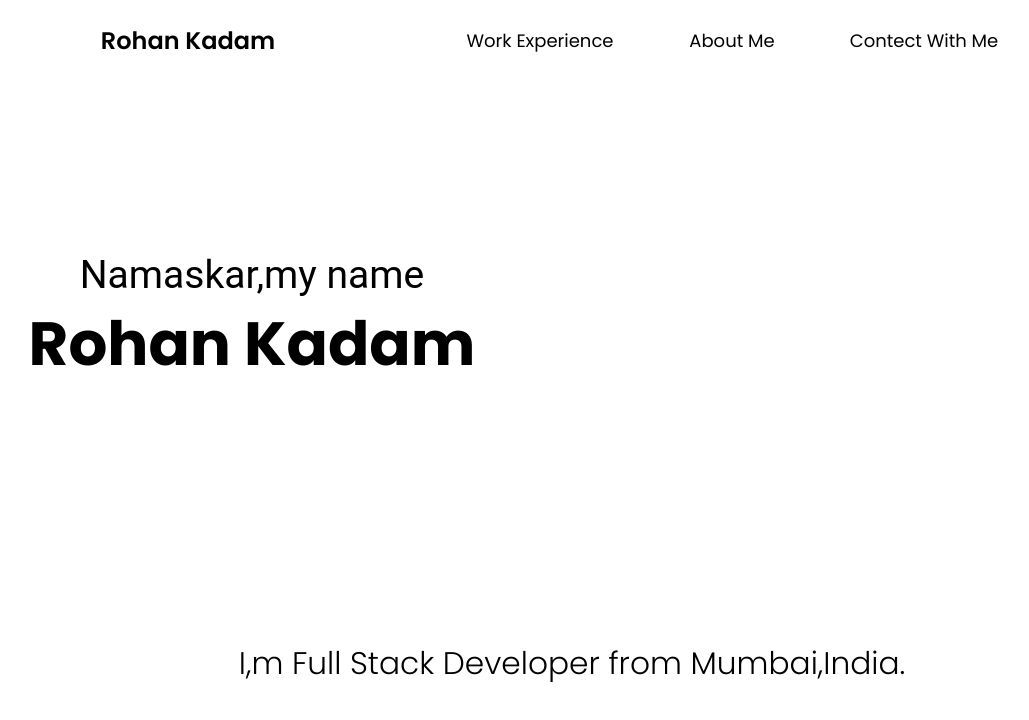
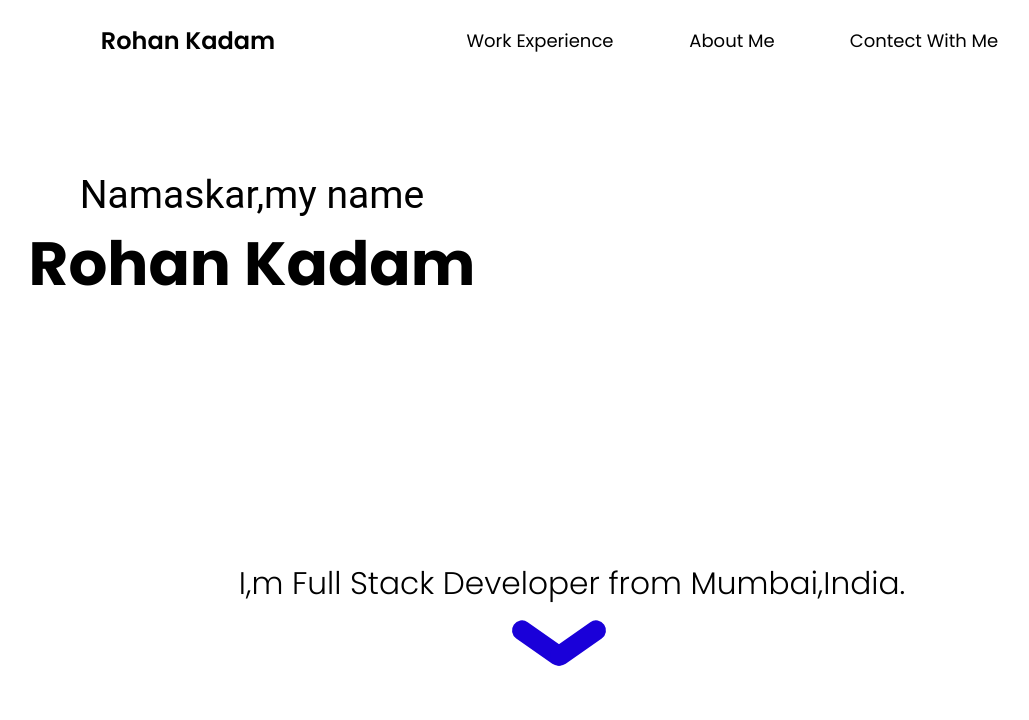
Before and after one commit to Rohan2596/rohan_kadam_porto, a React (Create React App) app: page / in a window 1280 px wide. Shown: the top 720 px of the page, without its empty margins (68-1097 px from the left). Built offline with nearby package versions, Linux system fonts and the light colour scheme.

Commit message:
ADDED: Arrow icon added.

```diff
--- a/src/App.js
+++ b/src/App.js
@@ -8,7 +8,7 @@ import ContactComponent from './component/body/contact';
 function App() {
   return (
     <div className="App">
-      <HeaderComponent />
+      <HeaderComponent  />
       <HomeComponent/>
       <AboutComponent/>
       <ContactComponent/>
--- a/src/component/body/home.jsx
+++ b/src/component/body/home.jsx
@@ -13,7 +13,9 @@ class HomeComponent extends React.Component{
 
                     </div>
                     <div class="home_image_container">
+                         {/* <div class="image_circle">
 
+                         </div> */}
                     </div>
 
                  </div>
@@ -21,7 +23,10 @@ class HomeComponent extends React.Component{
                         I,m Full Stack Developer from Mumbai,India.
 
                     </div>
-
+                    <div class="arrow_icon">
+                         <div class="left_arrow"></div>
+                         <div class="right_arrow"></div>
+                    </div>
              </div>
 
         );
--- a/src/style/component.css
+++ b/src/style/component.css
@@ -4,6 +4,9 @@
        display: flex;
       flex-direction: row;
       align-items: center;
+      position: fixed;
+      top: 0;
+      background-color: white;
 
 }
 .header_name_container{
@@ -41,7 +44,7 @@
     height: fit-content;
     flex-direction: column;
     display: flex;
-    height: 90vh;
+    height: 100vh;
 }
 .home_titleImage_container{
     width: 100%;
@@ -54,9 +57,31 @@
     width: 100%;
     flex-direction: column;
     display: flex;
-    justify-content: flex-start;
+    justify-content: center;
+}
+.image_circle{
+    width: 50%;
+    height: 35vh;
+    border-radius: 50%;
+    background-color: #1a00d9;
 }
 .home_title_container{
+    width: 100%;
+    height: 60vh;
+    flex-direction: column;
+    display: flex;
+    align-content: center center;
+    justify-content: center;
+}
+.about_title_container{
+    width: 100%;
+    height: 60vh;
+    flex-direction: column;
+    display: flex;
+    align-content: center center;
+    justify-content: center;
+}
+.about_title_container{
     width: 100%;
     height: 60vh;
     flex-direction: column;
@@ -78,6 +103,11 @@
 }
 
 .home_heading_2{
+    font-family:'Poppins',sans-serif;
+    font-size: 61.04px;
+    font-weight: 900;
+}
+.about_heading_2{
     font-family:'Poppins',sans-serif;
     font-size: 61.04px;
     font-weight: 900;
@@ -113,3 +143,34 @@
     font-weight: 500;
     color: #1a00d9;
 }
+.arrow_icon{
+   width: 100%;
+   height: 5vh;
+   display: flex;
+   flex-direction: row;
+   justify-content: center;
+   margin-top: 2%;
+   z-index: -1;
+}
+.left_arrow{
+ transform: rotate(35deg);
+ border-radius: 2%;
+ width: 5%;
+ height: 2.5vh;
+ background-color: #1a00d9;
+ border-radius: 2%;
+ margin-left: -2%;
+ border-radius: 10px 10px;
+}
+.right_arrow{
+    transform: rotate(-35deg);
+    border-radius: 2%;
+    width: 5%;
+    height: 2.5vh;
+    background-color: #1a00d9;
+    border-radius: 2%;
+    margin-left: -2%;
+    border-radius: 10px 10px;
+
+
+}
```
